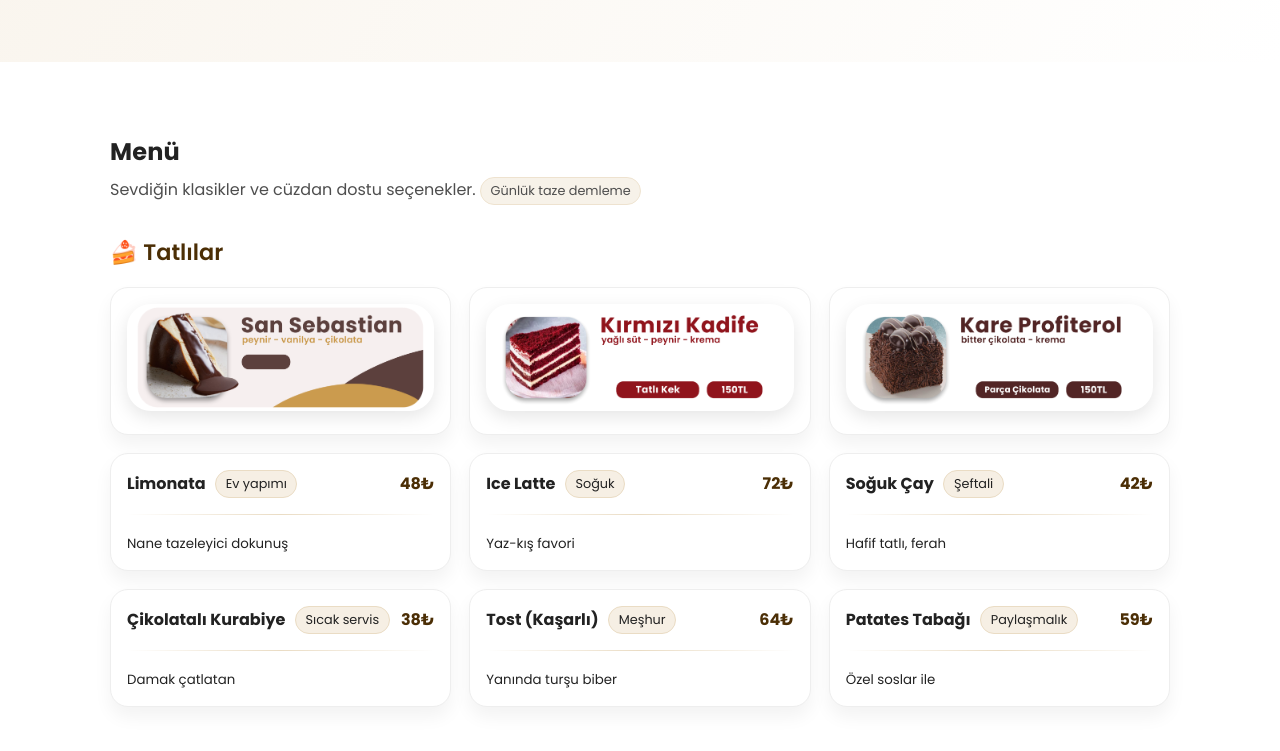
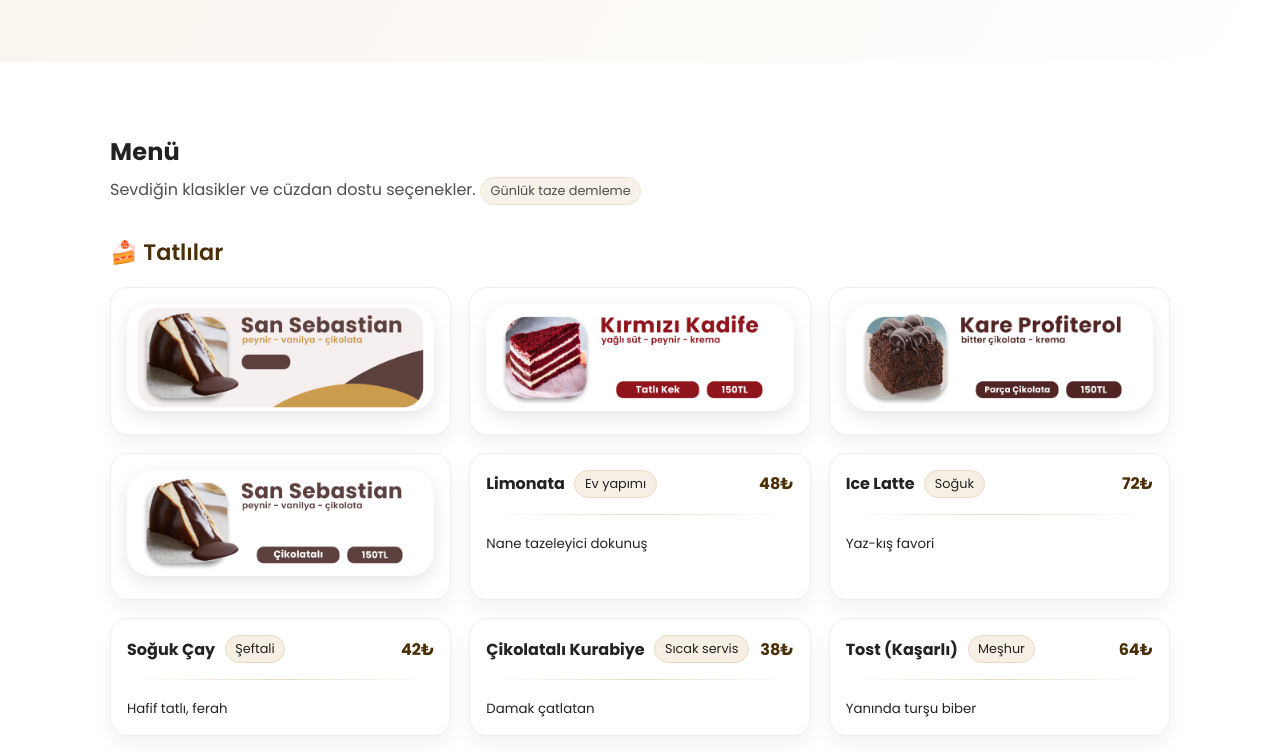
Before and after one commit to sindhileria/VitaminHouse, a plain HTML site: page index.html in a window 1280 px wide. Shown: the part 375-1126 px from the top of the page. Drawn offline with Linux system fonts and the light colour scheme.

Commit message:
Update index.html

```diff
--- a/index.html
+++ b/index.html
@@ -189,6 +189,14 @@
            style="width:100%; border-radius:24px; box-shadow:0 6px 18px rgba(0,0,0,.1);">
             </div>
           </article>
+           <article class="menu-card">
+        <div class="menu-item" style="max-width:340px;">
+        <img src="https://raw.githubusercontent.com/sindhileria/VitaminHouse/main/sansebastian2.png"
+             alt="Kare Profiterol"
+             style="width:100%; border-radius:24px; box-shadow:0 6px 18px rgba(0,0,0,.1);"
+           style="width:100%; border-radius:24px; box-shadow:0 6px 18px rgba(0,0,0,.1);">
+            </div>
+          </article>
 
           <!-- Soğuklar -->
           <article class="menu-card">
```
